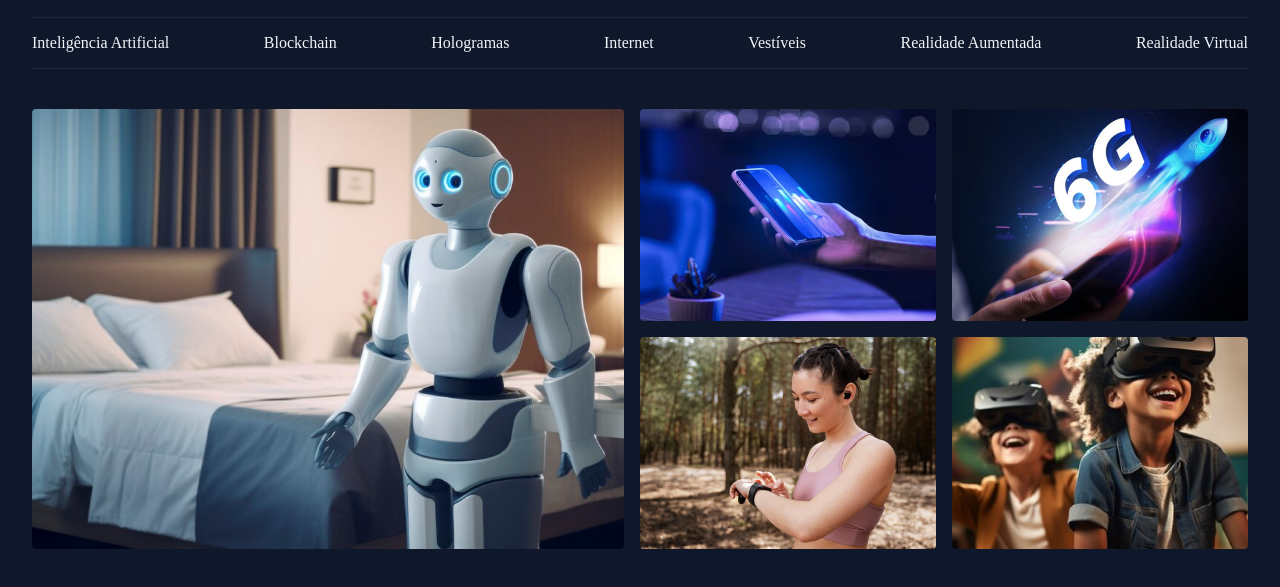
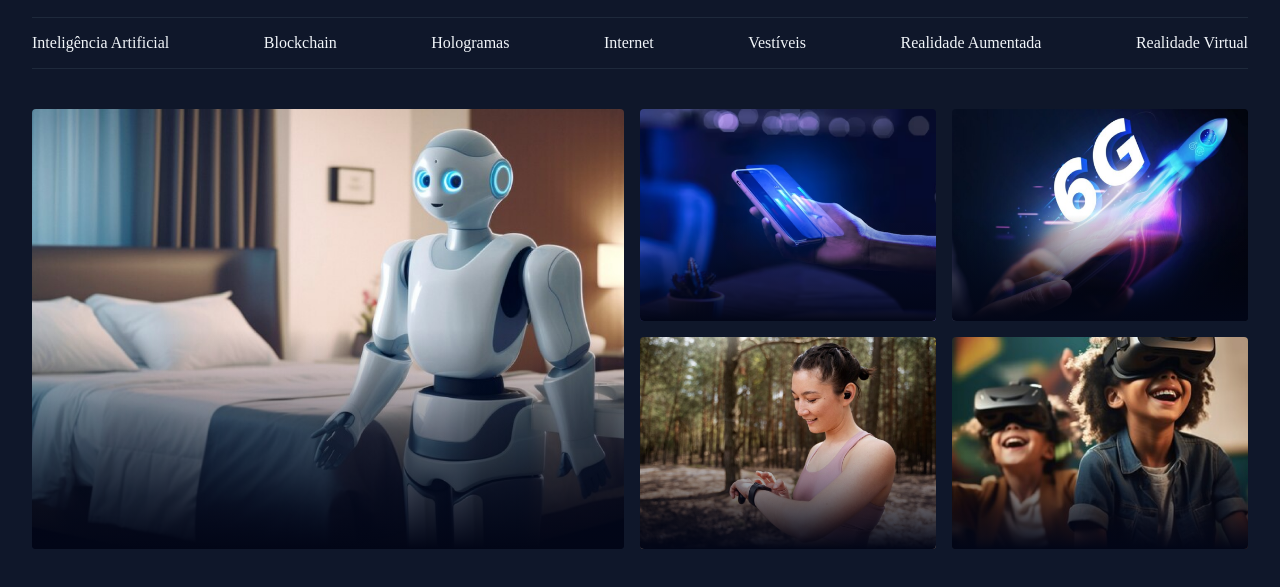
Before and after one commit to Cassiano26/Projeto-technews, a plain HTML site: page index.html in a window 1280 px wide. Shown: the part 55-642 px from the top of the page. Drawn offline with Linux system fonts and the light colour scheme.

Commit message:
Adicionando fundo com degrade

```diff
--- a/index.html
+++ b/index.html
@@ -37,20 +37,20 @@
     </header>
     <main class="grid container">
         <section id="featured" class="grid grid-flow-col gap-16">
-            <div>
+            <div class="card">
                 <img src="assets/images/Image 01.png" alt="">
             </div>
             <div class="grid grid-cols-2 gap-16">
-                <div>
+                <div class="card">
                     <img src="assets/images/Image 02.png" alt="">
                 </div>
-                <div>
+                <div class="card">
                     <img src="assets/images/Image 03.png" alt="">
                 </div>
-                <div>
+                <div class="card">
                     <img src="assets/images/Image 04.png" alt="">
                 </div>
-                <div>
+                <div class="card">
                     <img src="assets/images/Image 05.png" alt="">
                 </div>
             </div>
--- a/styles/section.css
+++ b/styles/section.css
@@ -2,6 +2,23 @@
     img {
         height: 100%;
         object-fit: cover;
+    }
+
+    .card {
+        position: relative;
         border-radius: 4px;
+        overflow: hidden;
+        &::before {
+            content: "";
+            position: absolute;
+            inset: 0;
+            top: 50%;
+            background: linear-gradient(
+                180deg,
+                transparent 0%,
+                #020617 100%
+            );
+
+        }
     }
 }
```
